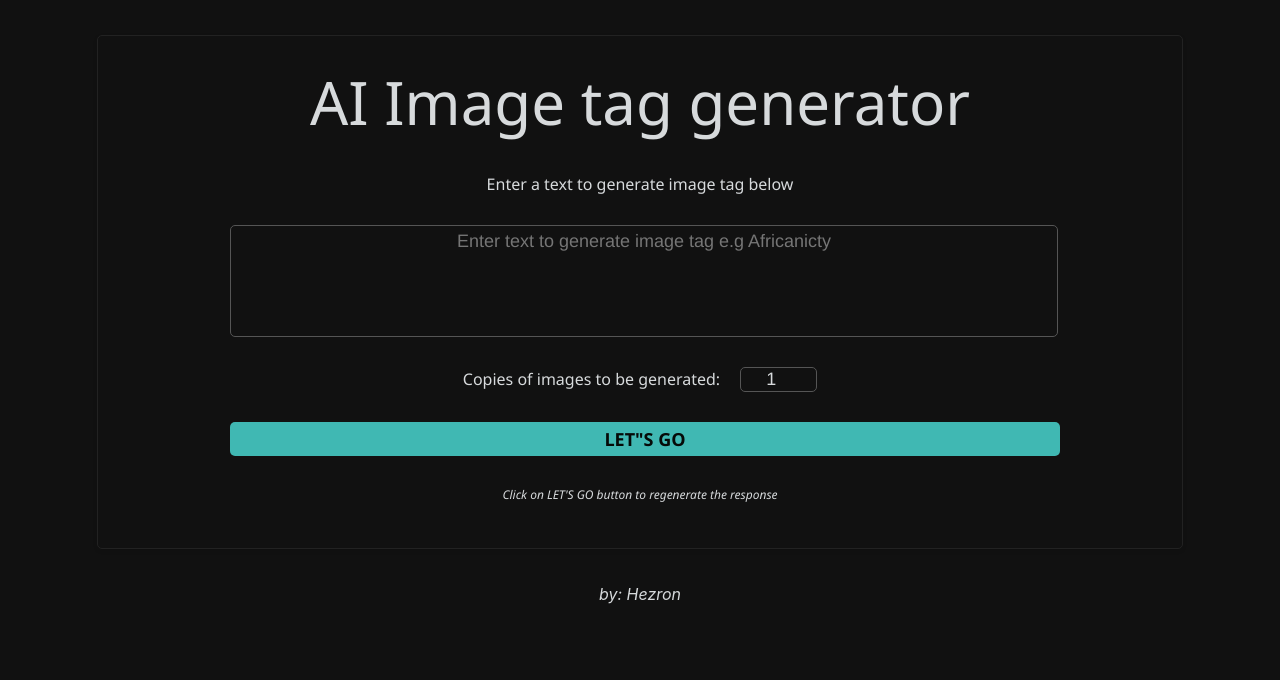
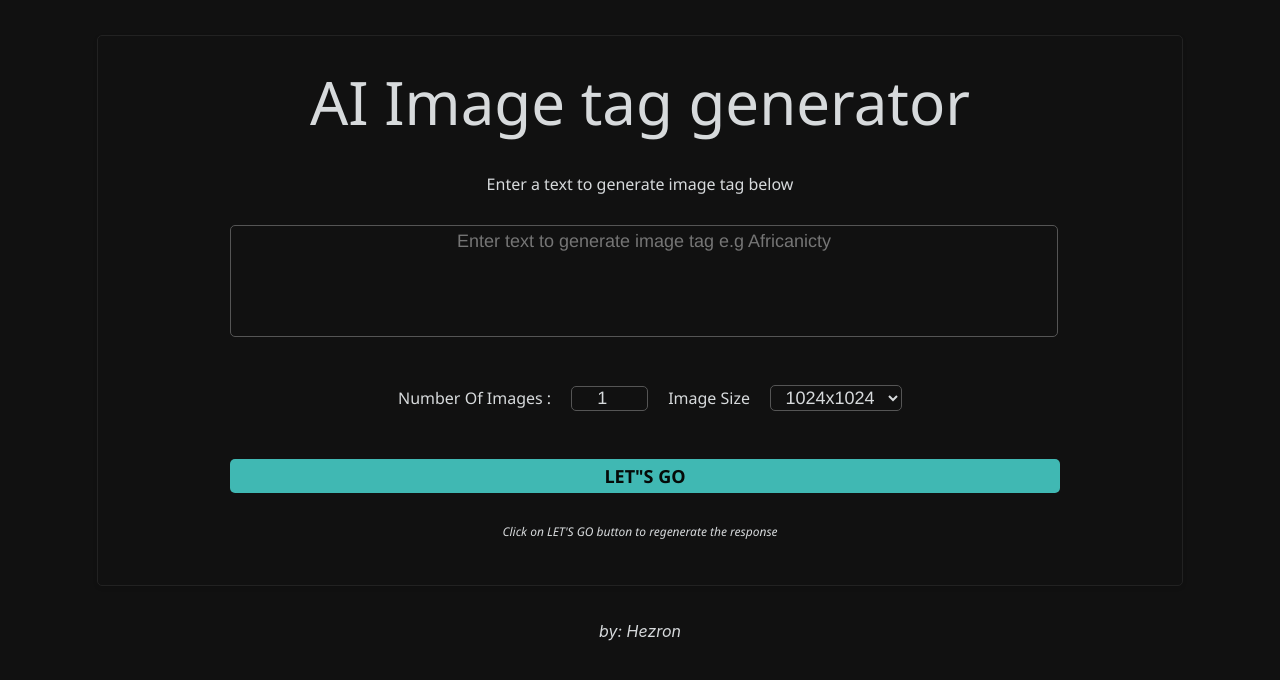
Before and after one commit to hezronkimutai/cordata-test, a React (Create React App) app: page / in a window 1280 px wide. Shown: the top 680 px of the page. Built offline with nearby package versions, Linux system fonts and the light colour scheme.

Commit message:
add imageSIze input

```diff
--- a/src/components/CordataClient.css
+++ b/src/components/CordataClient.css
@@ -91,7 +91,8 @@
   display: block;
   margin: 10px;
   position: relative;
-  min-width: 200px;
+  min-width: 300px;
+  min-height: 300px;
   margin: 20px 1%;
   height: auto;
   border: 1px solid #555;
@@ -149,9 +150,11 @@ img {
   margin: 5px auto;
 }
 .cordata-client-no-of-images-label {
-  margin-right: 20px;
+  margin: 20px;
   font-size: 16px;
   color: #d7dadc;
+  display: inline-block;
+  white-space: nowrap;
 }
 .cordata-client-text-image-tag-label {
   font-size: 16px;
@@ -162,7 +165,7 @@ img {
 .cordata-client-input {
   all: unset;
   font-size: 18px;
-  margin: auto;
+  margin: 10px auto;
   border-radius: 5px;
   padding: 1px 3px;
   border: 1px solid #555;
@@ -171,6 +174,27 @@ img {
   background-color: #111;
   color: #d7dadc;
   text-align: center;
+}
+.cordata-client-image-size-label {
+  margin: 20px;
+  font-size: 16px;
+  color: #d7dadc;
+  white-space: nowrap;
+}
+.cordata-client-image-size {
+  font-size: 18px;
+  margin: 10px auto;
+  border-radius: 5px;
+  padding: 1px 10px;
+  border: 1px solid #555;
+  word-break: break-word;
+  font-family: "Raleway", Helvetica, "Open Sans", sans-serif;
+  background-color: #111;
+  color: #d7dadc;
+  text-align: center;
+  background: transparent;
+  outline: none;
+  display: inline-block;
 }
 .scroll-top-button {
   all: unset;
--- a/src/components/CordataClient.jsx
+++ b/src/components/CordataClient.jsx
@@ -24,6 +24,7 @@ function CordataClient(props) {
   const [formData, setFormData] = useState({
     textImageTag: "",
     noOfimages: "1",
+    imageSize: "1024x1024",
   });
   const handleSubmit = (e) => {
     e.preventDefault();
@@ -54,6 +55,7 @@ function CordataClient(props) {
           textImageTag={formData.textImageTag}
           noOfimages={formData.noOfimages}
           handleChange={handleChange}
+          imageSize={formData.imageSize}
         />
         <p className="cordata-client-response-info">
           Click on LET'S GO button to regenerate the response
--- a/src/components/CordataPrompt.jsx
+++ b/src/components/CordataPrompt.jsx
@@ -1,11 +1,13 @@
 import * as React from "react";
 import "./CordataClient.css";
 
+const allowedImageSizes = ["256x256", "512x512", "1024x1024"];
 const CordataPrompt = ({
   handleSubmit,
   textImageTag,
   handleChange,
   noOfimages,
+  imageSize,
 }) => (
   <form onSubmit={handleSubmit}>
     <div className="cordata-client-form-container">
@@ -23,7 +25,7 @@ const CordataPrompt = ({
         placeholder="Enter text to generate image tag e.g Africanicty "
       />
       <label htmlFor="noOfimages" className="cordata-client-no-of-images-label">
-        Copies of images to be generated:
+        Number Of Images :
       </label>
       <input
         type="number"
@@ -36,6 +38,23 @@ const CordataPrompt = ({
         className="cordata-client-input"
         required
       ></input>
+      <label htmlFor="imageSize" className="cordata-client-image-size-label">
+        Image Size
+      </label>
+      <select
+        className="cordata-client-image-size"
+        value={imageSize}
+        name="imageSize"
+        onChange={handleChange}
+        id="select"
+        required
+      >
+        {allowedImageSizes.map((option) => (
+          <option key={option} value={option} required>
+            {option}
+          </option>
+        ))}
+      </select>
       <button className="cordata-client-button">LET"S GO</button>
     </div>
   </form>
--- a/src/store/actions/index.js
+++ b/src/store/actions/index.js
@@ -8,12 +8,12 @@ const cordataOptions = {
   },
 };
 
-const getCordataBody = (prompt, image, noOfimages) => ({
+const getCordataBody = (prompt, image, noOfimages, imageSize) => ({
   prompt,
   ...(image ? {} : { max_tokens: 1900 }),
   ...(!image ? {} : { model: "image-alpha-001" }),
   ...(!image ? {} : { n: Number(noOfimages) || 2 }),
-  ...(!image ? {} : { size: "256x256" }),
+  ...(!image ? {} : { size: imageSize || "1024x1024" }),
   ...(!image ? {} : { response_format: "url" }),
   ...(image ? {} : { stop: ["\n"] }),
 });
@@ -36,7 +36,8 @@ export const generateImageTags = (baseTag, input) => {
             baseTag ? `for an ${baseTag}` : baseTag
           } based on the following text: "${input.textImageTag}"`,
           false,
-          input.noOfimages
+          input.noOfimages,
+          input.imageSize
         ),
         cordataOptions
       )
@@ -60,7 +61,8 @@ const generateImage = (dispatch, response, baseTag, input) =>
           baseTag ? `of an ${baseTag}` : baseTag
         } based on the following text: "${input.textImageTag}"`,
         true,
-        input.noOfimages
+        input.noOfimages,
+        input.imageSize
       ),
       cordataOptions
     )
```
